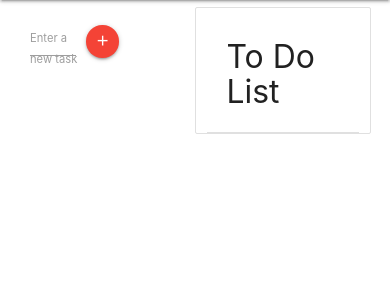
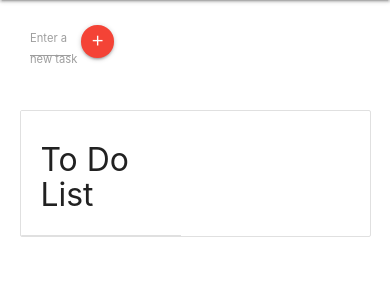
Before and after one commit to Fbossio/tasklist-keeper, a Flask app: page /todo in a window 390 px wide. Shown: the part 56-356 px from the top of the page. Run offline with Flask 2, Linux system fonts and the light colour scheme; the visitor is signed in with stand-in values (Sample User, id 1); data comes from the database, SQL or seed files in the repository; data that the repository does not hold is empty; parts of the project's set-up code (start-up, migrations or seed data) failed here and were passed over.

Commit message:
Fix not responsive cols 5

```diff
--- a/website/static/styles.css
+++ b/website/static/styles.css
@@ -72,3 +72,9 @@ html {
 button > * {
   pointer-events: none;
 }
+
+.grid-2 {
+  display: grid;
+  grid-template-columns: repeat(2, 1fr);
+  grid-gap: 2rem;
+}
--- a/website/templates/home.html
+++ b/website/templates/home.html
@@ -2,7 +2,7 @@
 %}
 
 <div class="row">
-  <form class="col s6" , method="POST">
+  <form class="grid-2" , method="POST">
     {{ form.csrf_token }}
     <div class="row valign-wrapper">
       <div class="input-field col s6">
@@ -20,7 +20,7 @@
     </div>
   </form>
 
-  <ul class="collection with-header col s6">
+  <ul class="collection with-header grid-2">
     <li class="collection-header"><h4>To Do List</h4></li>
     {% for d in data %}
     <li class="collection-item">
```
